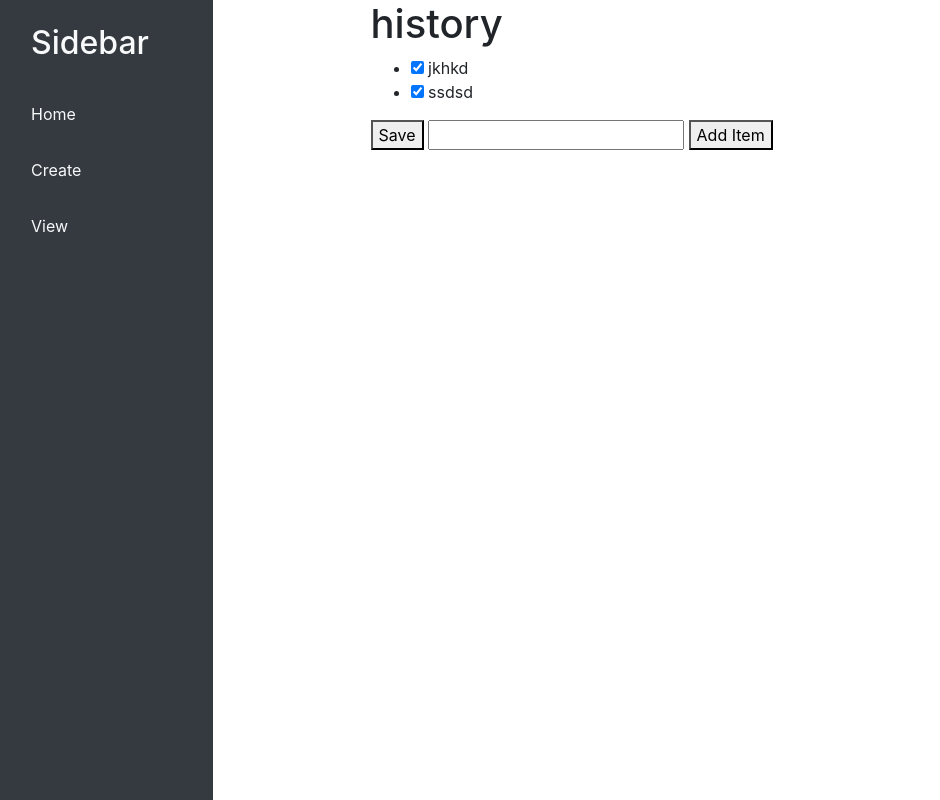
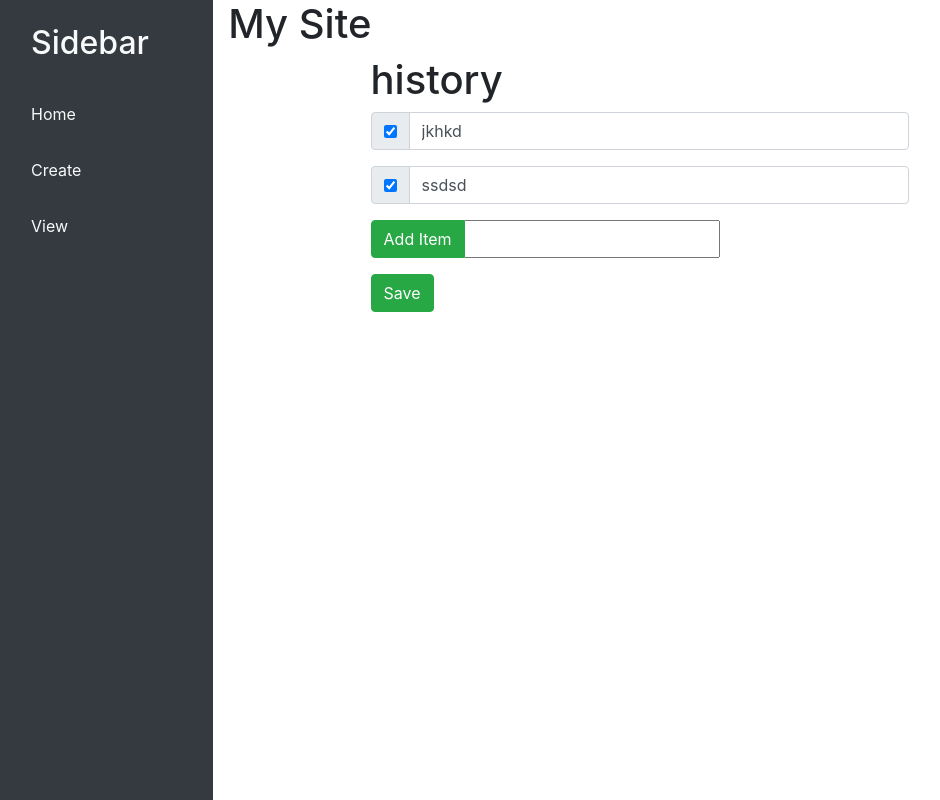
Before and after one commit to kiyakebe/django-todo-app, a Django app: page /15 in a window 1280 px wide. Shown: the whole page, without its empty margins (0-940 px from the left). Run offline with Django 4.2, Linux system fonts and the light colour scheme; data comes from the database, SQL or seed files in the repository; both versions use the stored data as it was after the commit.

Commit message:
added: bootstrao style to all templates

```diff
--- a/main/templates/main/base.html
+++ b/main/templates/main/base.html
@@ -22,6 +22,8 @@
       </div>
 
       <div id="name" name="name" class="main col-8">
+        <h1>My Site</h1>
+      </hr>
         <div class="row justify-content-center ">
           <div class="col-8 ">
         {% block content %} {% endblock %}
--- a/main/templates/main/list.html
+++ b/main/templates/main/list.html
@@ -5,17 +5,27 @@
 
 <form method="POST" action="#">
   {% csrf_token %}
-  <ul>
     {% for item in ls.item_set.all %}
-    {% if item.complete == True %}
-      <li><input type="checkbox" name="c{{item.id}}" value="clicked" checked /> {{ item.text }}</li>
-    {% else %}
-      <li><input type="checkbox" name="c{{item.id}}" value="clicked" /> {{ item.text }}</li>
-    {% endif %} {% endfor %}
-  </ul>
-  <button type="submit" name="save" value="save">Save</button>
-  <input type="text" name="new" />
-  <button type="submit" name="newItem" value="newItem">Add Item</button>
+    <div class="input-group mb-3 ">
+      <div class="input-group-prepend">
+        <div class="input-group-text">
+          {% if item.complete == True %}
+            <input type="checkbox" name="c{{item.id}}" value="clicked" checked />
+          {% else %}
+            <input type="checkbox" name="c{{item.id}}" value="clicked" />
+          {% endif %}
+        </div>
+      </div>
+      <input type="text", value = "{{item.text}}" class="form-control"/>
+    </div>
+    {% endfor %}
+    <div class="input-group mb-3 ">
+      <div class="input-group-prepend ">
+        <button type="submit" name="newItem" value="newItem" class="btn btn-success ">Add Item</button>
+      </div>
+      <input type="text" name="new" />
+    </div>
+    <button type="submit" name="save" value="save" class="btn btn-success ">Save</button>
 </form>
 
 {% endblock %}
```
Also changed, not shown: main/templates/main/create.html (+9 -4 lines), db.sqlite3.
